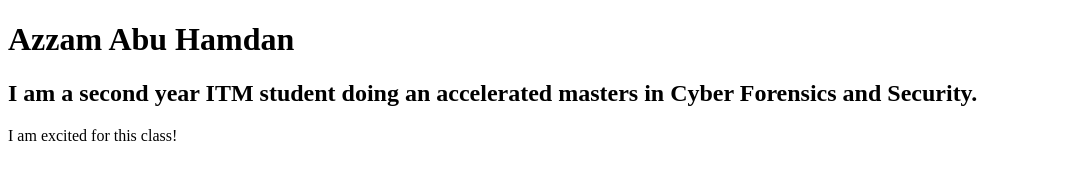
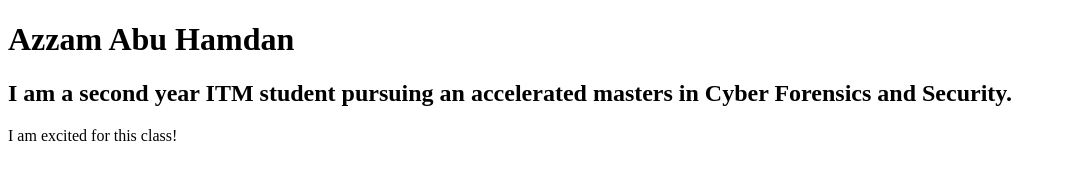
Before and after one commit to AzzamA1/Lab1, a plain HTML site: page index.html in a window 1280 px wide. Shown: the whole page, without its empty margins (0-1066 px from the left). Drawn offline with Linux system fonts and the light colour scheme.

Commit message:
Update index.html

```diff
--- a/index.html
+++ b/index.html
@@ -6,7 +6,7 @@
 </head>
 <body>
 	<h1>Azzam Abu Hamdan</h1>
-	<h2>I am a second year ITM student doing an accelerated masters in Cyber Forensics and Security.</h2>
+	<h2>I am a second year ITM student pursuing an accelerated masters in Cyber Forensics and Security.</h2>
 	<p>I am excited for this class!</p>
 </body>
 </html>
```
